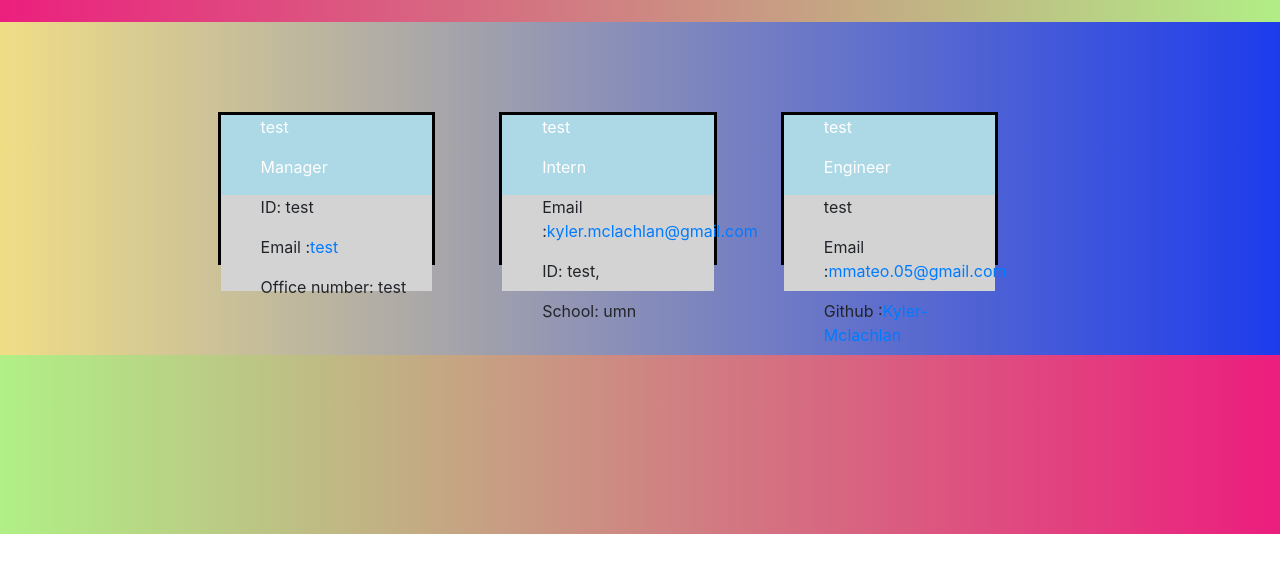
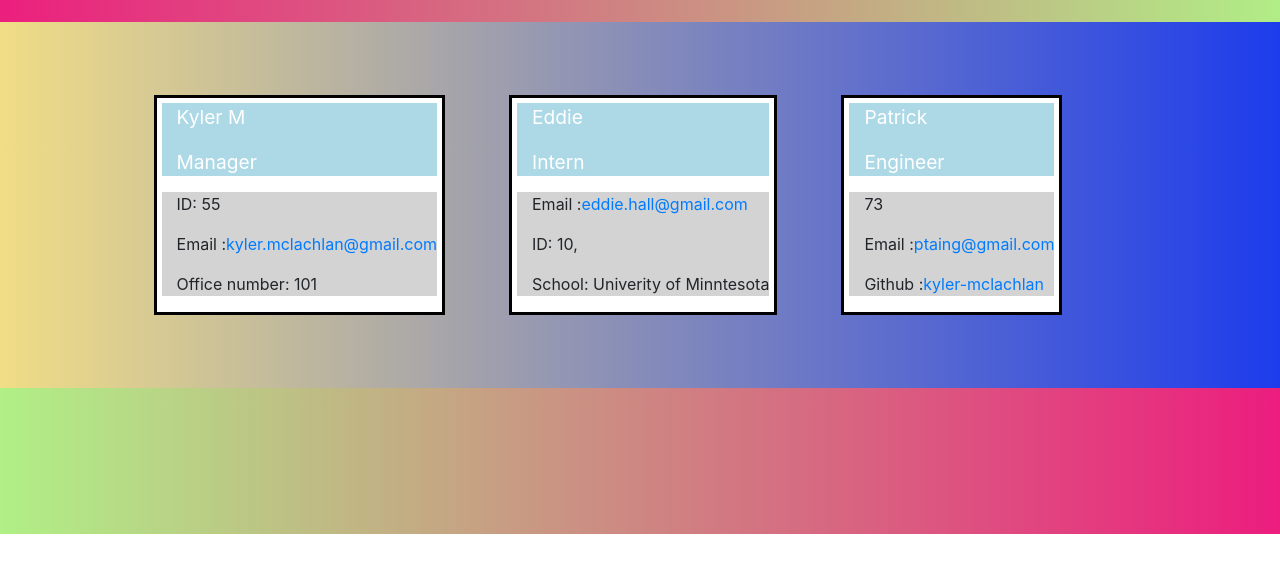
Before and after one commit to Kyler-Mclachlan/Team-profile-generator, a website: page dist/index.html in a window 1280 px wide. Shown: the part 106-678 px from the top of the page. Drawn offline with nearby package versions, Linux system fonts and the light colour scheme.

Commit message:
Fixed view port and div styling :D

```diff
--- a/dist/index.html
+++ b/dist/index.html
@@ -28,7 +28,7 @@
     <section class="genericDiv">
     <div class=name_id_li>
     <ul>
-    test
+    Kyler M
     </ul>
     <ul>
     Manager
@@ -36,20 +36,20 @@
     </div>
     <div class=other_info>
     <ul>
-    ID: test
+    ID: 55
     </ul>
     <ul>
-    Email :<a href= "mailto: test">test</a>
+    Email :<a href= "mailto: kyler.mclachlan@gmail.com">kyler.mclachlan@gmail.com</a>
     </ul>
     <ul>
-    Office number: test
+    Office number: 101
     </ul>
     </div>
     </section>
     <section class="genericDiv">
     <div class=name_id_li>
     <ul>
-    test
+    Eddie
     </ul>
     <ul>
     Intern
@@ -57,20 +57,20 @@
     </div>
     <div class=other_info>
     <ul>
-    Email :<a href= "mailto: kyler.mclachlan@gmail.com">kyler.mclachlan@gmail.com</a>
+    Email :<a href= "mailto: eddie.hall@gmail.com">eddie.hall@gmail.com</a>
     </ul>
     <ul>
-    ID: test,
+    ID: 10,
     </ul>
     <ul>
-    School: umn
+    School: Univerity of Minntesota
     </ul>
     </div>
     </section>
     <section class="genericDiv">
     <div class=name_id_li>
     <ul>
-    test
+    Patrick
     </ul>
     <ul>
     Engineer
@@ -78,13 +78,13 @@
     </div>
     <div class=other_info>
     <ul>
-    test
+    73
     </ul>
     <ul>
-    Email :<a href= "mailto: mmateo.05@gmail.com">mmateo.05@gmail.com</a>
+    Email :<a href= "mailto: ptaing@gmail.com">ptaing@gmail.com</a>
     </ul>
     <ul>
-    Github :<a href="https://github.com/Kyler-Mclachlan">Kyler-Mclachlan</a>
+    Github :<a href="https://github.com/kyler-mclachlan">kyler-mclachlan</a>
     </ul>
     </div>
     </section></section>
--- a/dist/style.css
+++ b/dist/style.css
@@ -27,21 +27,30 @@
 
 .genericDiv {
     flex-direction: column;
-    height: 12vw;
-    width: 17vw;
+    height: fit-content;
+    width: fit-content;
+    background-color: rgb(255, 255, 255);
     border: medium solid black;
     margin-right: 5vw;
     text-align: start;
+    padding: auto;
+    padding-right: 5px;
+    padding-left: 5px;
+    text-indent: -25px;
 }
 
 .name_id_li {
+    margin-top: 5px;
     background-color: lightblue;
-    padding-bottom: .05vw;
+    padding: auto;
     color: white;
+    font-size: larger;
+    height: fit-content;
 }
 
 .other_info {
     background-color: lightgray;
-    height: 7.5vw;
+    height: fit-content;
     text-align: start;
+    padding: auto;
 }
```
Also changed, not shown: dist/generateHTML.js (+2 -10 lines).
